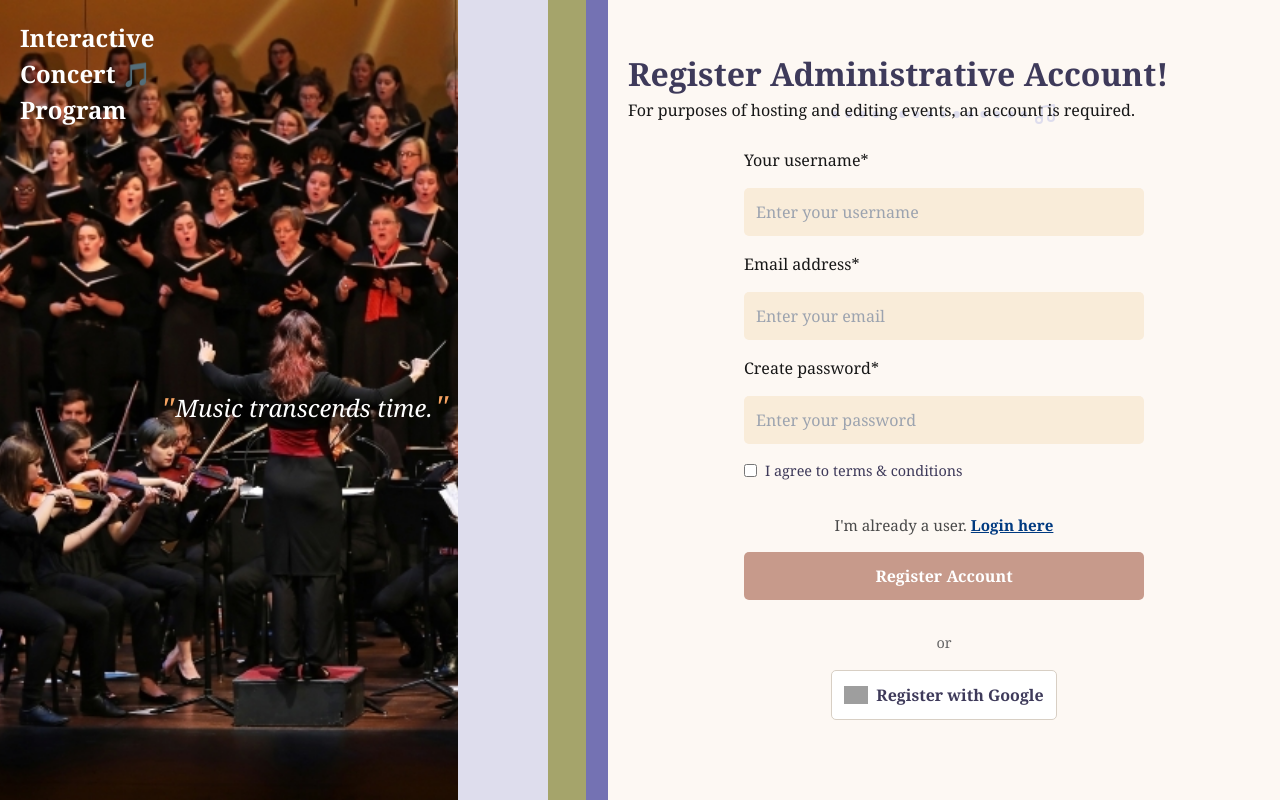
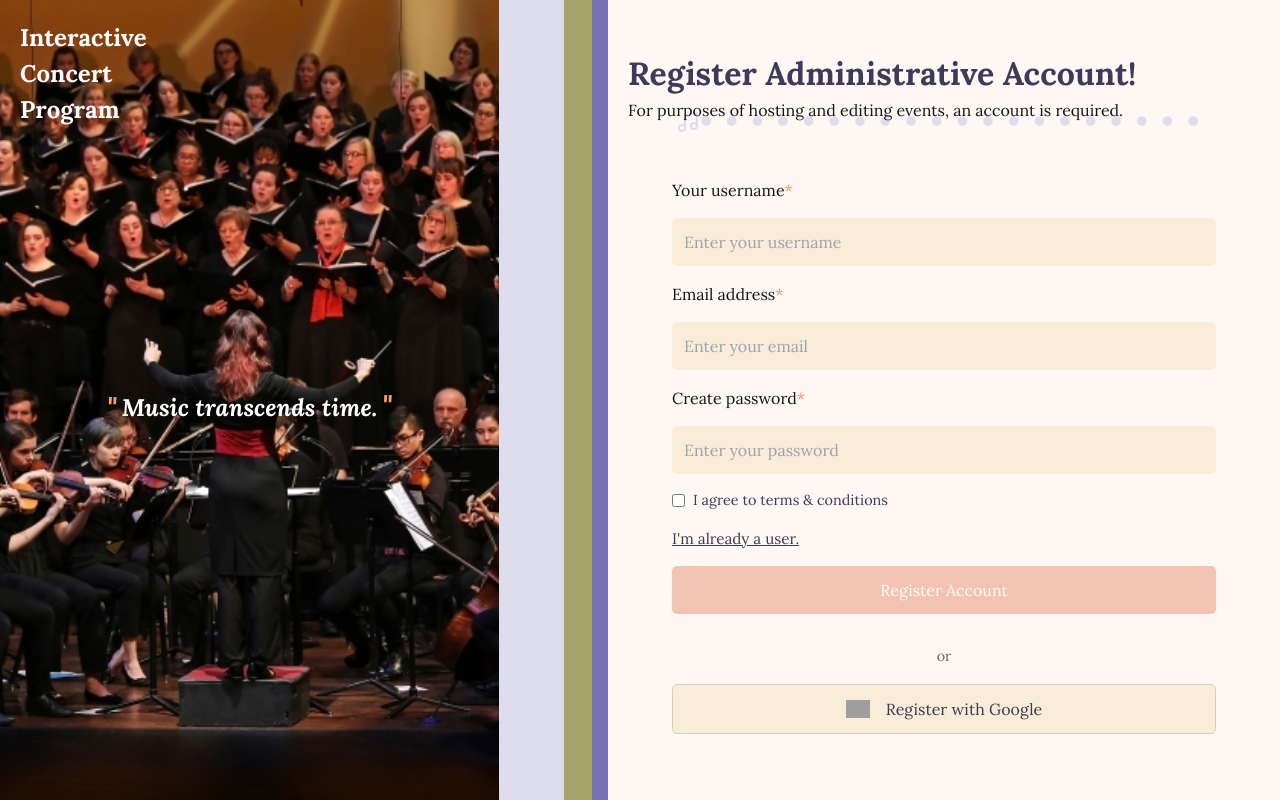
Before and after one commit to KatherineHu-2025/concert_program_online, a Next.js app: page /signup in a window 1280 px wide. Built offline with nearby package versions, Linux system fonts and the light colour scheme; no server answers; grey boxes are pictures that could not be loaded.

Commit message:
Change style for sign up and login

```diff
--- a/app/add-event/[eventId]/page.tsx
+++ b/app/add-event/[eventId]/page.tsx
@@ -114,13 +114,11 @@ const AddEventForm = () => {
                 // Update existing event under the user's collection
                 const eventDocRef = doc(db, 'users', user.uid, 'events', eventId as string);
                 await updateDoc(eventDocRef, eventData);
-                alert("Event successfully updated!");
             } else {
                 // Add new event under the user's collection
                 const userEventsCollectionRef = collection(db, 'users', user.uid, 'events');
                 const docRef = await addDoc(userEventsCollectionRef, eventData);
                 console.log("Document written with ID:", docRef.id); // Debugging
-                alert("Event successfully added!");
             }
 
             // Reset form fields after successful submission
--- a/app/login/page.tsx
+++ b/app/login/page.tsx
@@ -48,20 +48,19 @@ const LoginPage = () => {
 
     return (
         <div className={lora.className}>
-            <div className={styles.pageContainer}>
-                {/* Left Panel (Brand + Image) */}
+           <div className={styles.pageContainer}>
                 <div className={styles.leftPanel}>
                     <div className={styles.brandContainer}>
                         <h1 className={styles.brand}>Interactive</h1>
-                        <h1 className={styles.brand}>Concert 🎵</h1>
+                        <h1 className={styles.brand}>Concert</h1>
                         <h1 className={styles.brand}>Program</h1>
                     </div>
-                    <div className={styles.rightDecorations}>
-                        <div className={styles.rectangle1}></div>
-                        <div className={styles.rectangle2}></div>
-                        <div className={styles.rectangle3}></div>
-                    </div>
                     <p className={styles.quote}>Music transcends time.</p>
+                </div>
+                <div className={styles.rightDecorations}>
+                    <div className={styles.rectangle1}></div>
+                    <div className={styles.rectangle2}></div>
+                    <div className={styles.rectangle3}></div>
                 </div>
 
                 {/* Right Panel (Login Form) */}
@@ -74,7 +73,10 @@ const LoginPage = () => {
                     <DecorativeDivider dotCount={15} musicNotePosition="back" />
 
                     <form onSubmit={handleLogin} className={styles.form}>
-                        <label>Email Address*</label>
+                        <label>
+                            Email address
+                            <span className={styles.asterisk}>*</span>
+                        </label>
                         <input
                             type="email"
                             className={styles.inputField}
@@ -84,7 +86,10 @@ const LoginPage = () => {
                             placeholder="Enter your email"
                         />
 
-                        <label>Password*</label>
+                        <label>
+                            Password
+                            <span className={styles.asterisk}>*</span>
+                        </label>
                         <input
                             type="password"
                             className={styles.inputField}
@@ -103,7 +108,7 @@ const LoginPage = () => {
                         <button type="submit" className={styles.submitButton}>Login</button>
                     </form>
 
-                    <DecorativeDivider dotCount={15} />
+                    <div className={styles.orContainer}><span className={styles.orText}>or</span></div>
 
                     <button onClick={handleGoogleSignIn} className={styles.googleButton} disabled={!auth}>
                         <Image
--- a/app/signup/page.tsx
+++ b/app/signup/page.tsx
@@ -55,37 +55,43 @@ const SignUpPage = () => {
                 <div className={styles.leftPanel}>
                     <div className={styles.brandContainer}>
                         <h1 className={styles.brand}>Interactive</h1>
-                        <h1 className={styles.brand}>Concert 🎵</h1>
+                        <h1 className={styles.brand}>Concert</h1>
                         <h1 className={styles.brand}>Program</h1>
                     </div>
-                    <div className={styles.rightDecorations}>
-                        <div className={styles.rectangle1}></div>
-                        <div className={styles.rectangle2}></div>
-                        <div className={styles.rectangle3}></div>
-                    </div>
                     <p className={styles.quote}>Music transcends time.</p>
+                </div>
+                <div className={styles.rightDecorations}>
+                    <div className={styles.rectangle1}></div>
+                    <div className={styles.rectangle2}></div>
+                    <div className={styles.rectangle3}></div>
                 </div>
                 <div className={styles.rightPanel}>
                     <div className={styles.headerContainer}>
                         <h2 className={styles.heading}>Register Administrative Account!</h2>
                         <p className={styles.subheading}>For purposes of hosting and editing events, an account is required.</p>
                     </div>
-                    <DecorativeDivider dotCount={15} musicNotePosition="back" />
+                    <DecorativeDivider dotCount={20} musicNotePosition="front" />
                     <form onSubmit={handlePasswordSubmit} className={styles.form}>
-                        <label>Your username*</label>
+                        <label>
+                            Your username
+                            <span className={styles.asterisk}>*</span>
+                        </label>
                         <input type="text" className={styles.inputField} required placeholder="Enter your username" />
-                        <label>Email address*</label>
+                        <label>
+                            Email address
+                            <span className={styles.asterisk}>*</span>
+                        </label>
                         <input type="email" className={styles.inputField} value={email} onChange={(e) => setEmail(e.target.value)} required placeholder="Enter your email" />
-                        <label>Create password*</label>
+                        <label>
+                            Create password
+                            <span className={styles.asterisk}>*</span>
+                        </label>
                         <input type="password" className={styles.inputField} value={password} onChange={(e) => setPassword(e.target.value)} required placeholder="Enter your password" />
                         <div className={styles.termsContainer}>
                             <input type="checkbox" required /> I agree to terms & conditions
                         </div>
-                        <p className={styles.alreadyUserText}>
-                          I'm already a user.{" "}
-                          <span className={styles.loginLink} onClick={() => router.push("/login")}>
-                              Login here
-                          </span>
+                        <p className={styles.alreadyUserText} onClick={() => router.push("/login")}>
+                            I&apos;m already a user.
                         </p>
                         {error && <p className={styles.error}>{error}</p>}
                         <button type="submit" className={styles.submitButton}>Register Account</button>
--- a/components/Dashboard.tsx
+++ b/components/Dashboard.tsx
@@ -137,8 +137,6 @@ const Dashboard = () => {
                 // Reference the event document under the user's collection
                 const eventDoc = doc(db, "users", user.uid, "events", selectedEventId);
                 await deleteDoc(eventDoc);
-
-                alert("Event successfully deleted!");
             } catch (error) {
                 console.error("Error deleting document: ", error);
                 alert("Failed to delete event. Please try again.");
--- a/styles/DecorativeDots.module.css
+++ b/styles/DecorativeDots.module.css
@@ -1,18 +1,17 @@
 .divider {
     display: flex;
-    align-items: center;
-    justify-content: center;
-    margin: 1rem 0;
-    font-size: 1.2rem;
+    margin: 2rem 0;
+    font-size: 1.5rem;
     color: #DEDDED; /* Light purple shade */
 }
 
 .dots {
-    letter-spacing: 0.3rem;
-    font-size: 1.5rem;
+    letter-spacing: 0.8rem;
+    font-size: 2rem;
 }
 
 .musicNote {
-    margin-left: 0.5rem;
+    margin-right: 0.8rem;
+    margin-left: 0.8rem;
     font-size: 1.5rem;
 }
--- a/styles/SignUp.module.css
+++ b/styles/SignUp.module.css
@@ -3,14 +3,15 @@
 
 .pageContainer {
     display: flex;
+    flex-direction: row;
     height: 100vh;
-    font-family: 'Georgia', serif;
     position: relative;
 }
 
 .leftPanel {
-    flex: 1;
+    flex: 4;
     background: url('/background-image.jpg') center/cover no-repeat;
+    background-color: rgba(222, 221, 237, 0.1);
     color: white;
     display: flex;
     flex-direction: column;
@@ -18,7 +19,6 @@
     align-items: center;
     padding: 2rem;
     text-align: center;
-    backdrop-filter: blur(5px);
     position: relative;
 
 }
@@ -33,6 +33,7 @@
 .quote {
     font-size: 1.5rem;
     font-style: italic;
+    font-weight: bold;
     margin-top: 1rem;
     position: relative;
 }
@@ -65,7 +66,7 @@
 }
 
 .rightDecorations {
-    position: absolute;
+    flex: 1;
     right: 0;
     top: 0;
     height: 100%;
@@ -90,7 +91,7 @@
 }
 
 .rightPanel {
-    flex: 1;
+    flex: 5;
     background-color: #fdf8f3;
     padding: 4rem;
     display: flex;
@@ -116,7 +117,7 @@
 
 .form {
     width: 100%;
-    max-width: 400px;
+    /* max-width: 400px; */
     display: flex;
     flex-direction: column;
     gap: 1rem;
@@ -147,9 +148,8 @@
 .submitButton {
     padding: 0.75rem;
     font-size: 1rem;
-    font-weight: bold;
-    color: white;
-    background-color: #c79a8b;
+    color: #FEFBF4;
+    background-color: #F2C3B3;
     border: none;
     border-radius: 5px;
     cursor: pointer;
@@ -173,32 +173,27 @@
     justify-content: center;
     padding: 0.75rem;
     font-size: 1rem;
-    font-weight: bold;
-    color: #3e3a5a;
-    background-color: #fff;
+    color: #3B3C50;
+    background-color: #F9ECD9;
     border: 1px solid #d8cfc4;
     border-radius: 5px;
+    width: 100%;
     cursor: pointer;
 }
 
 .googleButton img {
-    margin-right: 0.5rem;
+    margin-right: 1rem;
 }
 
 .alreadyUserText {
-    text-align: center;
-    margin-top: 1rem;
+    text-align: start;
     font-size: 0.95rem;
-    color: #4a4a4a;
-}
-
-.loginLink {
-    color: #003a80;
-    font-weight: bold;
+    margin-right: 1rem;
+    color: #3B3C50;
     cursor: pointer;
     text-decoration: underline;
 }
 
-.loginLink:hover {
-    color: #002860;
+.asterisk {
+    color: #FF855F;
 }
```
